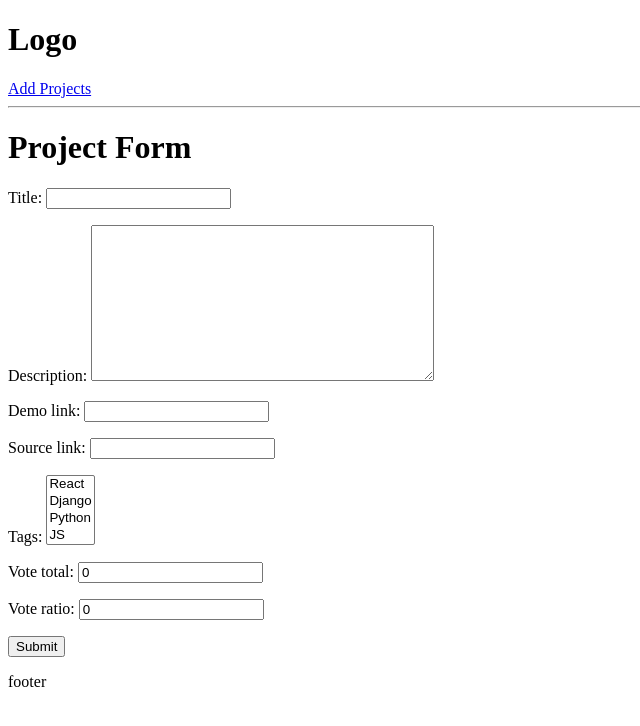
After one commit to vkvang44/DevSearchProject, a Django app: page /create_project/ in a window 1280 px wide. The commit adds this page. Shown: the top 726 px of the page, without its empty margins (0-640 px from the left). Run offline with Django 3.2, Linux system fonts and the light colour scheme; data comes from the database, SQL or seed files in the repository.

Commit message:
created a forms.py

```diff
--- /dev/null
+++ b/projects/forms.py
@@ -0,0 +1,9 @@
+from django.forms import ModelForm
+from .models import Project
+
+
+class ProjectForm(ModelForm):
+    # the model we are creating the form for
+    class Meta:
+        model = Project
+        fields = '__all__'
--- /dev/null
+++ b/projects/templates/projects/project_form.html
@@ -0,0 +1,9 @@
+{% extends 'main.html' %}
+{% block content %}
+    <h1> Project Form</h1>
+    <form method="POST">
+        {% csrf_token %}
+        {{form.as_p}}
+        <input type="submit">
+    </form>
+{% endblock %}
--- a/projects/urls.py
+++ b/projects/urls.py
@@ -3,5 +3,6 @@ from . import views
 
 urlpatterns = [
     path('', views.projects, name='projects'),
-    path('project/<str:pk>/', views.project, name='project')
+    path('project/<str:pk>/', views.project, name='project'),
+    path('create_project/', views.createProject, name='create_project'),
 ]
--- a/projects/views.py
+++ b/projects/views.py
@@ -1,5 +1,6 @@
 from django.shortcuts import render
 from .models import Project
+from .forms import ProjectForm
 
 
 # Create your views here.
@@ -17,3 +18,10 @@ def project(request, pk):
     # tags = projectObj.tags.all()
     context = {'projectObj': projectObj}
     return render(request, 'projects/project.html', context)
+
+
+def createProject(request):
+    # create an instance of this class
+    form = ProjectForm()
+    context = {'form': form}
+    return render(request, 'projects/project_form.html', context)
--- a/templates/navbar.html
+++ b/templates/navbar.html
@@ -1,2 +1,3 @@
 <h1>Logo</h1>
+<a href="{% url 'create_project' %}">Add Projects</a>
 <hr>
```
